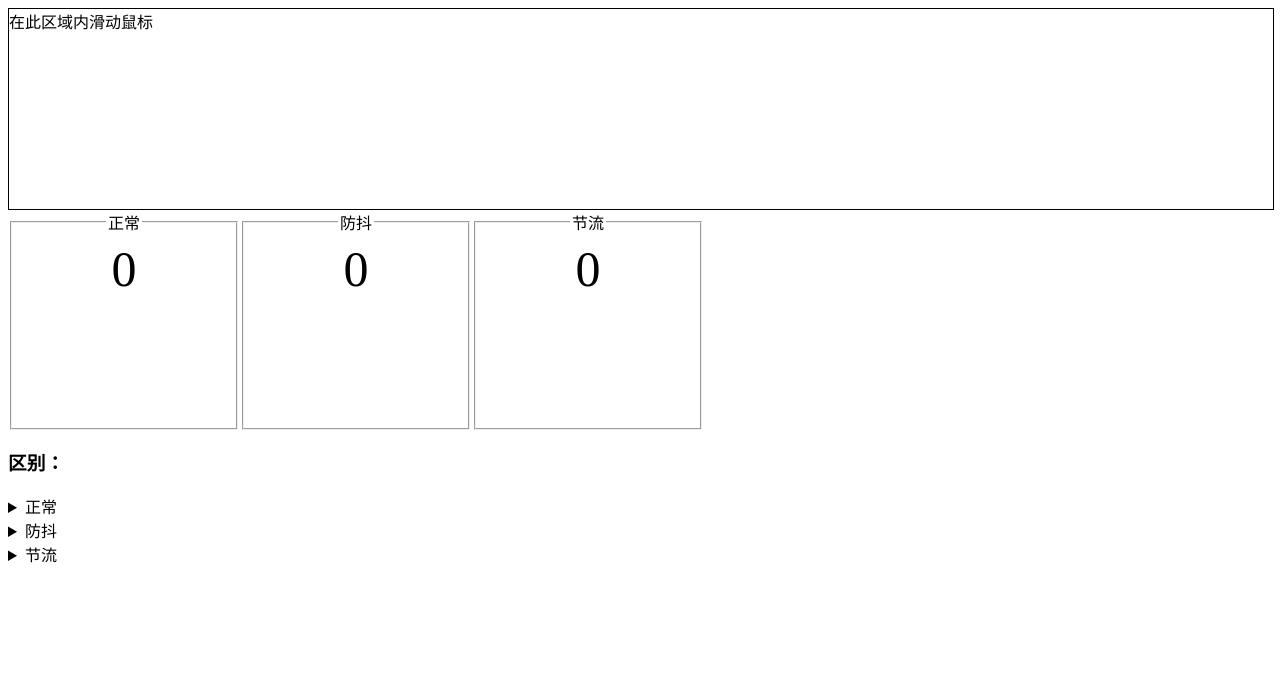
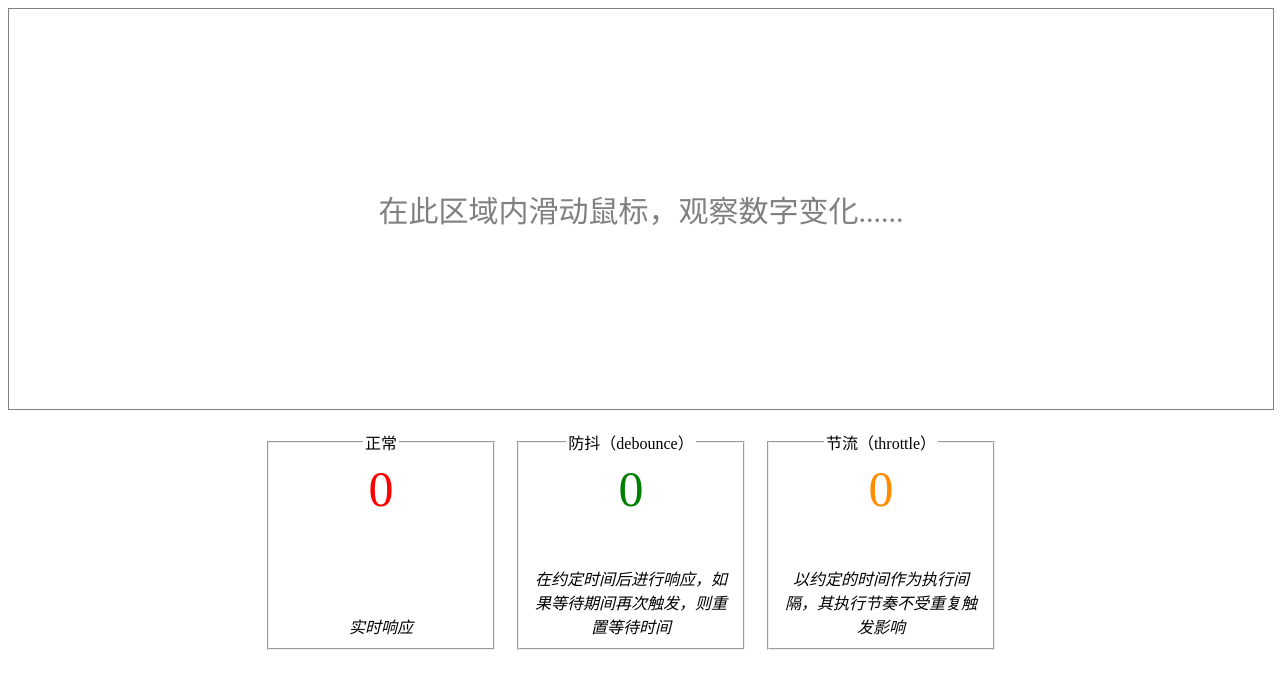
Before and after one commit to yuyongyu08/yuyongyu08.github.io, a Jekyll site: the page debounce-vs-throttle/index.html, which Jekyll copies as it is, in a window 1280 px wide. Shown: the top 689 px of the page. Built offline with Jekyll 4.4.1, drawn with Linux system fonts in a browser that asks for light colours.

Commit message:
modify demo

```diff
--- a/debounce-vs-throttle/index.html
+++ b/debounce-vs-throttle/index.html
@@ -1,70 +1,81 @@
 <!DOCTYPE html>
 <html lang="en">
-
   <head>
-    <meta charset="UTF-8">
-    <meta name="viewport" content="width=device-width,minimum-scale=1.0,maximum-scale=1.0,user-scalable=no">
+    <meta charset="UTF-8" />
+    <meta name="viewport" content="width=device-width,minimum-scale=1.0,maximum-scale=1.0,user-scalable=no" />
     <title>防抖和节流</title>
     <style>
       #app {
         width: 100%;
-            height: 200px;
+        height: 400px;
         border: 1px solid;
+        display: flex;
+        justify-content: center;
+        align-items: center;
+        font-size: 30px;
+        color: gray;
       }
 
-        .container{
+      .container {
         display: flex;
+        justify-content: center;
+        margin-top: 20px;
       }
 
       fieldset {
-            display: inline-block;
+        display: flex;
         width: 200px;
         height: 200px;
         text-align: center;
+        justify-content: space-between;
+        align-items: center;
+        margin-right: 20px;
+        flex-direction: column;
       }
 
       fieldset div.counter {
         font-size: 50px;
       }
+
+      fieldset i {
+        display: block;
+      }
+
+      #normal {
+        color: red;
+      }
+      #debounce {
+        color: green;
+      }
+      #throttle {
+        color: darkorange;
+      }
     </style>
   </head>
 
   <body>
-    <div id="app">在此区域内滑动鼠标</div>
+    <div id="app">在此区域内滑动鼠标，观察数字变化......</div>
     <div class="container">
       <fieldset>
         <legend>正常</legend>
         <div id="normal" class="counter" data-counter="0">0</div>
+        <i>实时响应</i>
       </fieldset>
 
       <fieldset>
-            <legend>防抖</legend>
+        <legend>防抖（debounce）</legend>
         <div id="debounce" class="counter" data-counter="0">0</div>
+        <i>在约定时间后进行响应，如果等待期间再次触发，则重置等待时间</i>
       </fieldset>
 
       <fieldset>
-            <legend>节流</legend>
+        <legend>节流（throttle）</legend>
         <div id="throttle" class="counter" data-counter="0">0</div>
+        <i>以约定的时间作为执行间隔，其执行节奏不受重复触发影响</i>
       </fieldset>
     </div>
-
-    <h3>区别：</h3>
-    <details>
-        <summary>正常</summary>
-        实时响应
-    </details>
-    <details>
-        <summary>防抖</summary>
-        在约定时间后进行响应，如果等待期间再次触发，则重置等待时间
-    </details>
-    <details>
-        <summary>节流</summary>
-        以约定的时间作为执行间隔，其执行节奏不受重复触发影响
-    </details>
-
     <script src="./solution/debounce.js"></script>
     <script src="./solution/throttle.js"></script>
     <script src="./index.js"></script>
   </body>
-
 </html>
```
Lines whose indentation alone changed are shown as unchanged.
